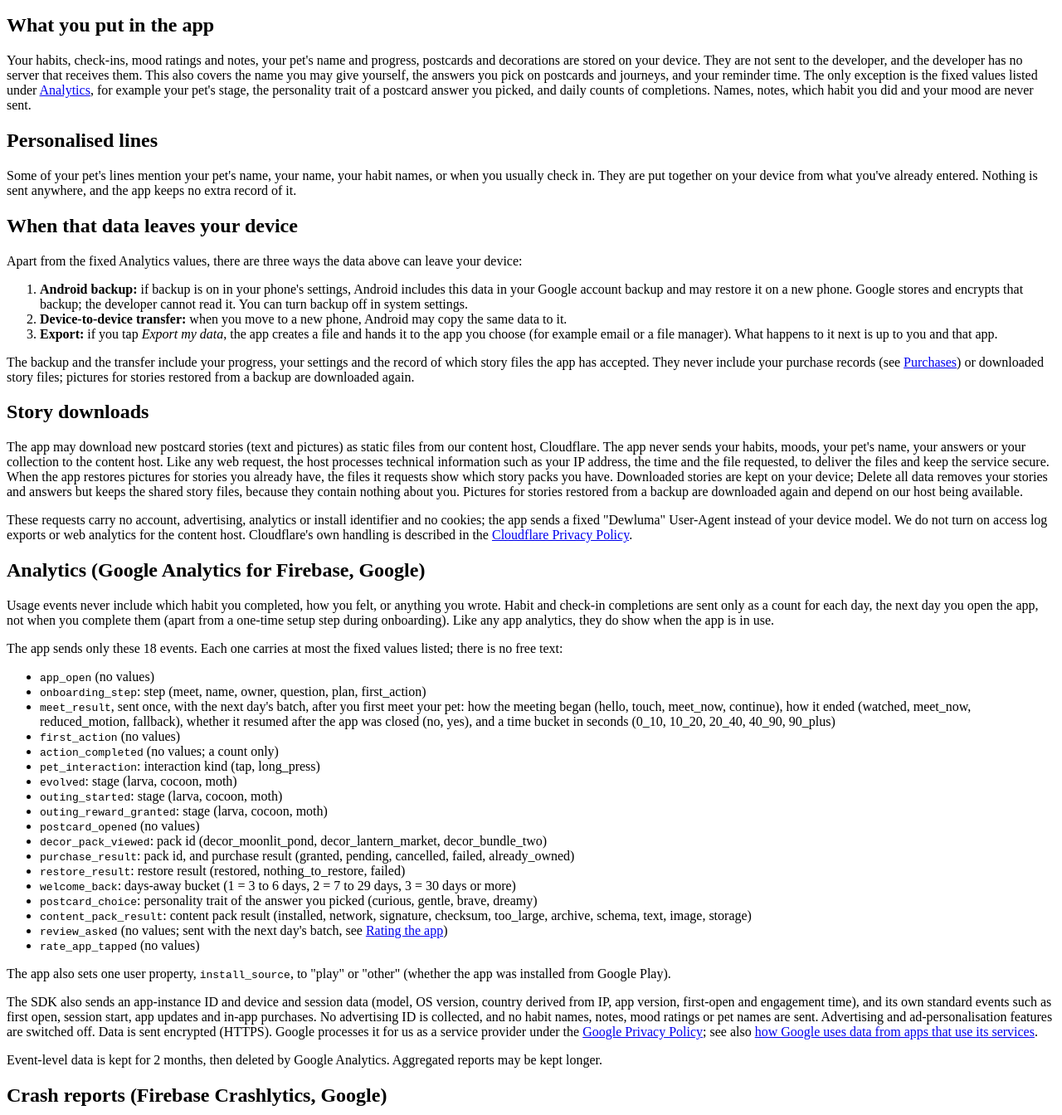
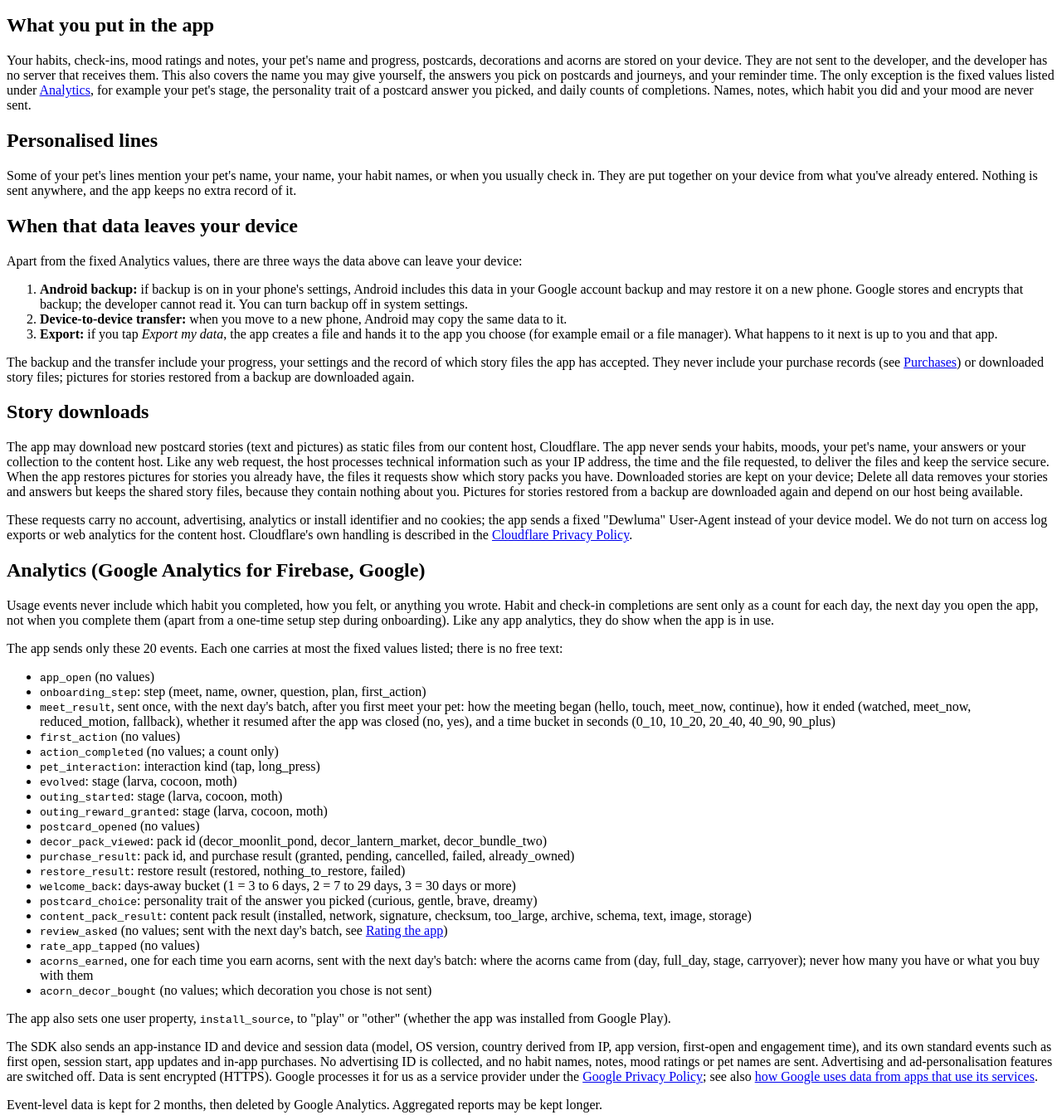
Before and after one commit to youzh0003/privacy-policy, a plain HTML site: page dewluma.html in a window 1280 px wide. Shown: the part 734-2078 px from the top of the page at 83% size. Drawn offline with Linux system fonts and the light colour scheme.

Commit message:
Dewluma: list the two acorn events (18 -> 20) (#30)
acorns_earned (source: day, full_day, stage, carryover; daily batch) and acorn_decor_bought
(no values); acorns named as on-device data and in Delete all data. Dewluma acorns T4.


Claude-Session: https://claude.ai/code/session_01FzuZb7cqhyYij47rp5LoU6

Co-authored-by: Claude Opus 5.5 <noreply@anthropic.com>

```diff
--- a/dewluma.html
+++ b/dewluma.html
@@ -1,7 +1,7 @@
 <meta charset="utf-8">
 <title>Privacy Policy — Dewluma: Glow Pet &amp; Habits</title>
 <h1>Privacy Policy — Dewluma: Glow Pet &amp; Habits (being renamed Dewluma: Habit Tracker Pet)</h1>
-<p>Effective date: November 23, 2026</p>
+<p>Effective date: November 24, 2026</p>
 
 <h2>Which app and developer this policy covers</h2>
 <p>This privacy policy applies to the following Android application and its
@@ -59,8 +59,8 @@ does not delete. The app is provided by yzyy, an individual developer based in S
 </ul>
 
 <h2 id="yours">What you put in the app</h2>
-<p>Your habits, check-ins, mood ratings and notes, your pet's name and progress, postcards and
-decorations are stored on your device. They are not sent to the developer, and the developer has
+<p>Your habits, check-ins, mood ratings and notes, your pet's name and progress, postcards,
+decorations and acorns are stored on your device. They are not sent to the developer, and the developer has
 no server that receives them. This also covers the name you may give yourself, the answers you
 pick on postcards and journeys, and your reminder time. The only exception is the fixed values
 listed under <a href="#analytics">Analytics</a>, for example your pet's stage, the personality trait of a
@@ -111,7 +111,7 @@ log exports or web analytics for the content host. Cloudflare's own handling is
 Habit and check-in completions are sent only as a count for each day, the next day you open the
 app, not when you complete them (apart from a one-time setup step during onboarding). Like any app
 analytics, they do show when the app is in use.</p>
-<p>The app sends only these 18 events. Each one carries at most the fixed values listed; there is
+<p>The app sends only these 20 events. Each one carries at most the fixed values listed; there is
 no free text:</p>
 <ul>
   <li><code>app_open</code> (no values)</li>
@@ -141,6 +141,10 @@ no free text:</p>
   <li><code>review_asked</code> (no values; sent with the next day's batch, see
       <a href="#rating">Rating the app</a>)</li>
   <li><code>rate_app_tapped</code> (no values)</li>
+  <li><code>acorns_earned</code>, one for each time you earn acorns, sent with the next day's batch:
+      where the acorns came from (day, full_day, stage, carryover); never how many you have or
+      what you buy with them</li>
+  <li><code>acorn_decor_bought</code> (no values; which decoration you chose is not sent)</li>
 </ul>
 <p>The app also sets one user property, <code>install_source</code>, to "play" or "other"
 (whether the app was installed from Google Play).</p>
@@ -185,7 +189,7 @@ does not bring the card back sooner.</p>
 
 <h2 id="delete">Deleting your data</h2>
 <p><em>Delete all data</em> (Settings) removes your pet, habits, history, postcards, settings and
-reminders from this device, including your check-ins, moods, notes, answers and decorations, and the
+reminders from this device, including your check-ins, moods, notes, answers, decorations and acorns, and the
 usage counts waiting to be sent. Your Play purchase record and the shared story files are kept so
 you can restore purchases and keep reading. It also resets the Google Analytics app-instance ID, so new
 usage events start under a new ID. It does not change other identifiers on the device (such as the
```
